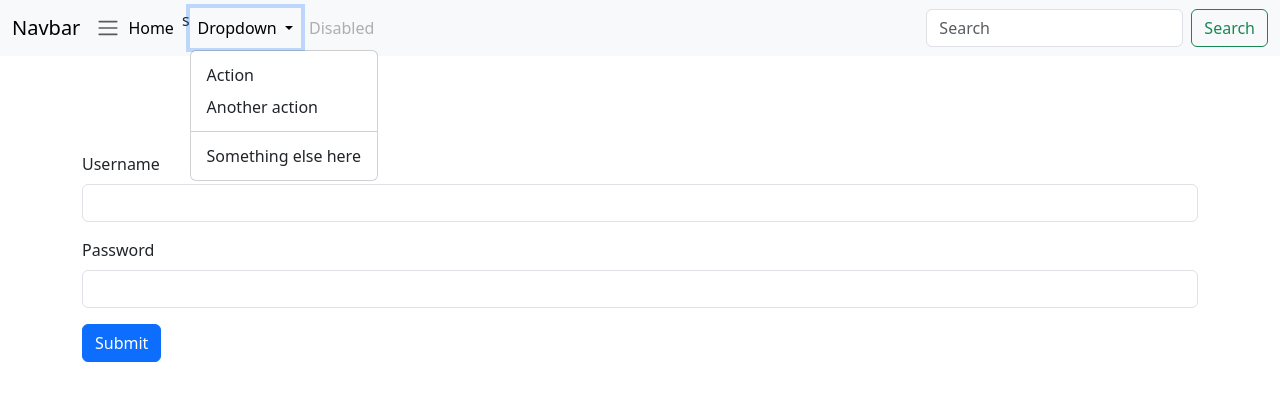
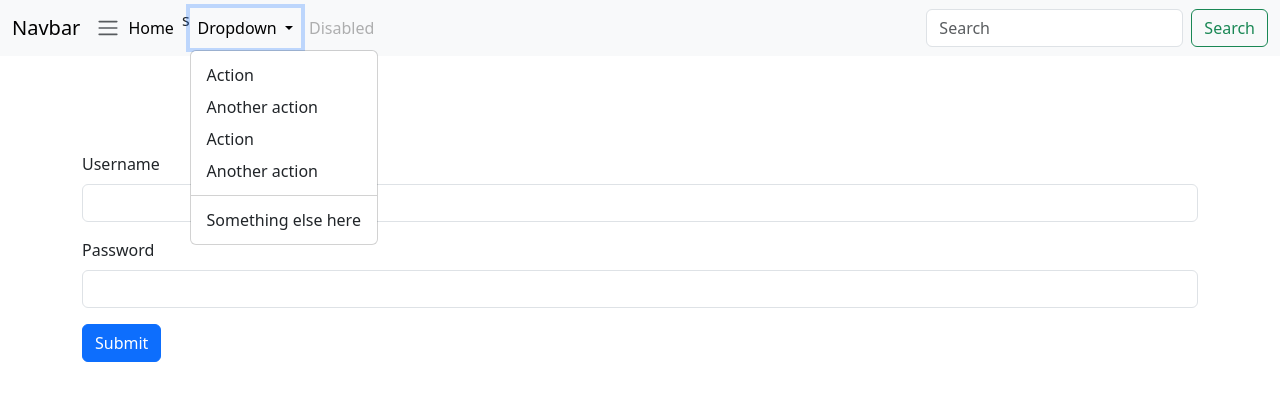
Before and after one commit to MdZahidulIslam-Bismi/Data_Security_Privacy, a Django app: page /login/ in a window 1280 px wide, after a click on "Dropdown". Shown: the top 401 px of the page. Run offline with Django 4.2, Linux system fonts and the light colour scheme.

Commit message:
user Auth

```diff
--- a/templates/login.html
+++ b/templates/login.html
@@ -35,6 +35,8 @@
                 Dropdown
               </a>
               <ul class="dropdown-menu">
+                <li><a class="dropdown-item" href="#">Action</a></li>
+                <li><a class="dropdown-item" href="#">Another action</a></li>
                 <li><a class="dropdown-item" href="#">Action</a></li>
                 <li><a class="dropdown-item" href="#">Another action</a></li>
                 <li><hr class="dropdown-divider" /></li>
```
